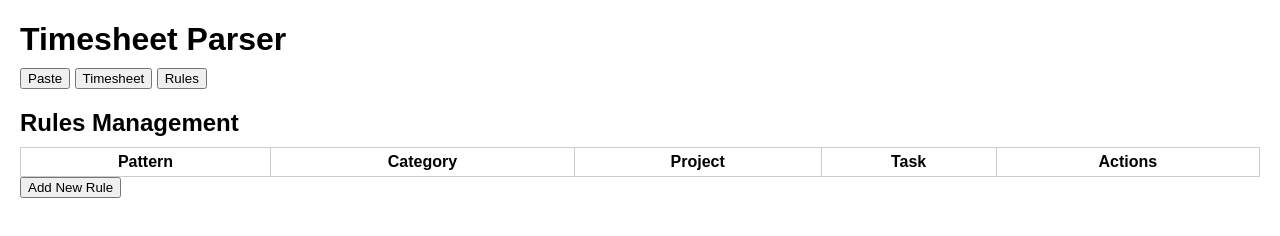
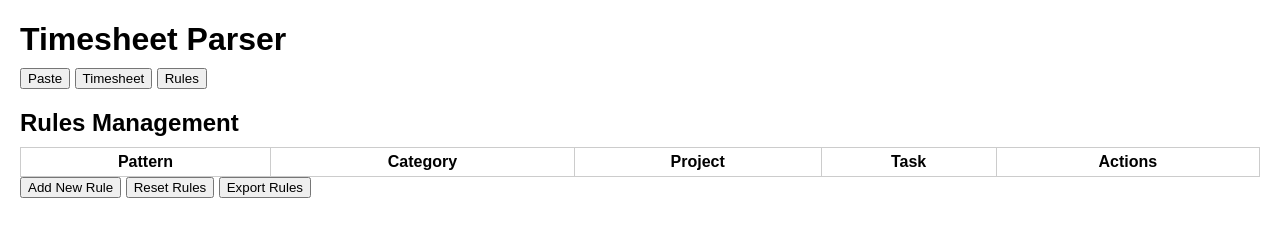
Before and after one commit to Jordy-Dehaes/Timesheetapp, a plain HTML site: page index.html in a window 1280 px wide. Both pictures are taken after a click on the button "Rules". Drawn offline with Linux system fonts and the light colour scheme.

Commit message:
Add rule management reset and export

```diff
--- a/app.js
+++ b/app.js
@@ -239,3 +239,17 @@ function addRule() {
   localStorage.setItem("rules", JSON.stringify(rules));
   renderRules();
 }
+
+function resetRules() {
+  localStorage.removeItem("rules");
+  rules = [];
+  renderRules();
+}
+
+function exportRules() {
+  const blob = new Blob([JSON.stringify(rules, null, 2)], { type: "application/json" });
+  const a = document.createElement("a");
+  a.href = URL.createObjectURL(blob);
+  a.download = "rules.json";
+  a.click();
+}
--- a/index.html
+++ b/index.html
@@ -39,6 +39,8 @@
     <h2>Rules Management</h2>
     <table id="rulesTable" border="1" cellpadding="5"></table>
     <button onclick="addRule()">Add New Rule</button>
+    <button onclick="resetRules()">Reset Rules</button>
+    <button onclick="exportRules()">Export Rules</button>
   </section>
 
   <script src="app.js">
```
